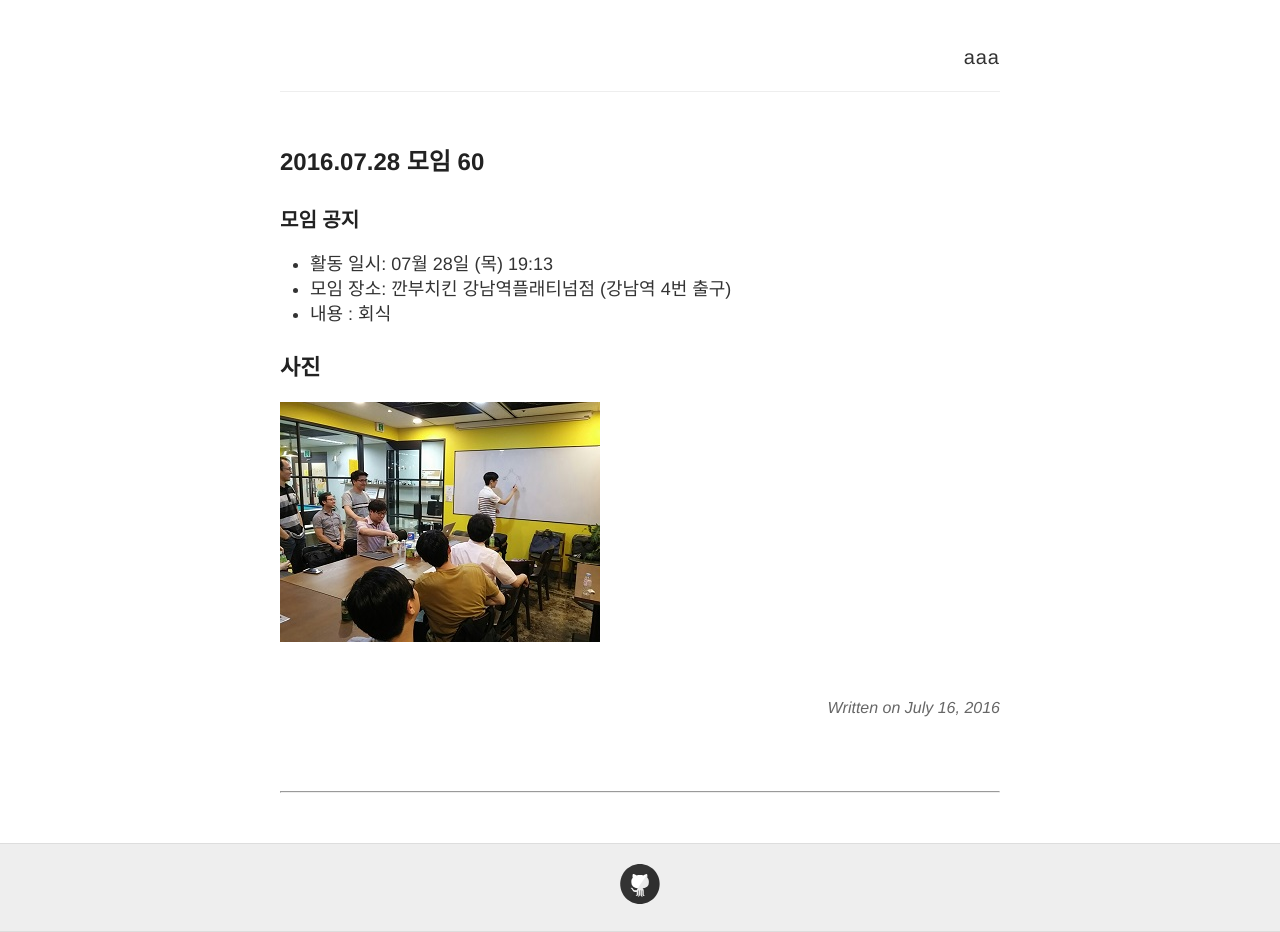
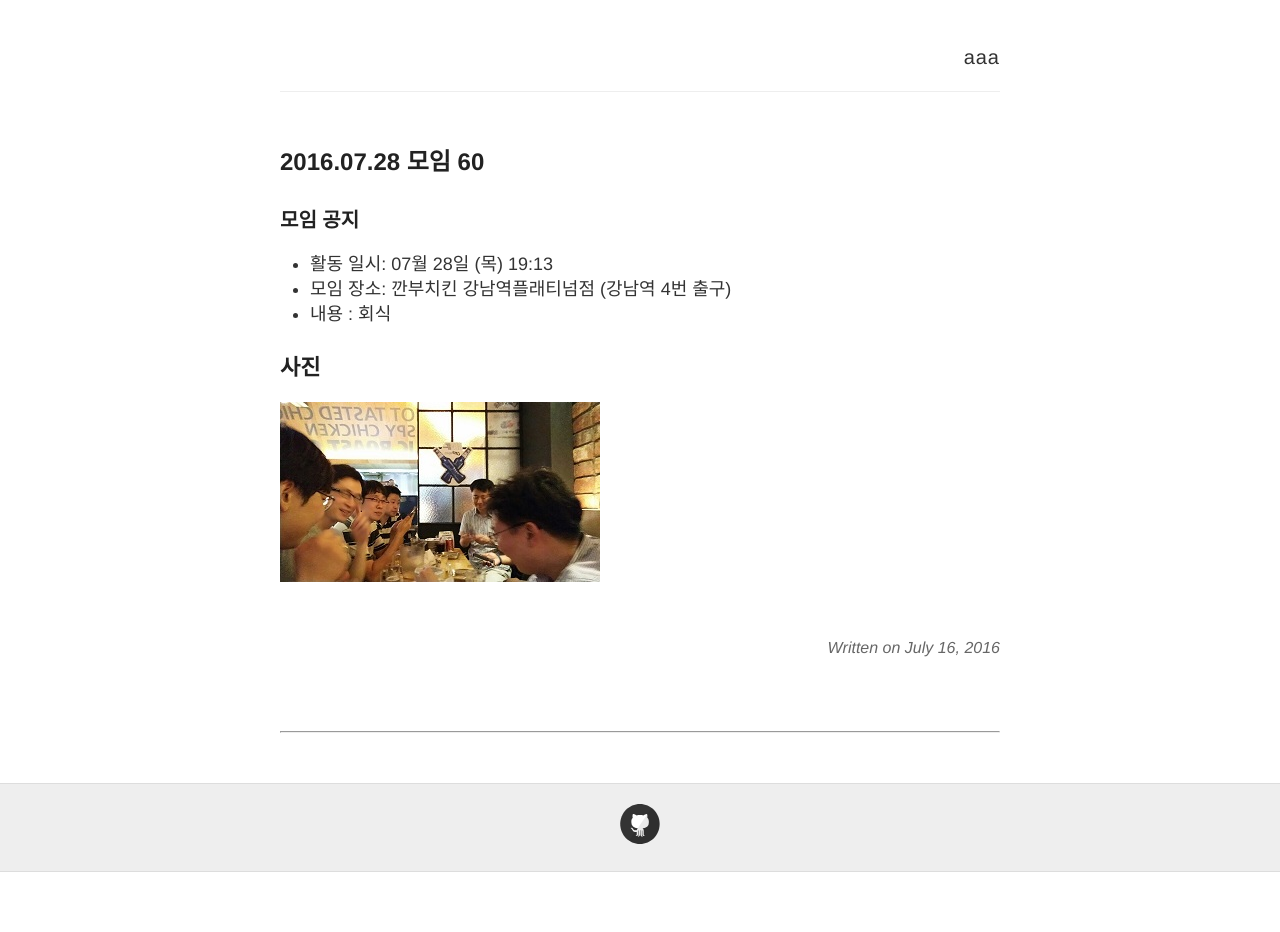
Before and after one commit to seirion/aaa, a Jekyll site: the page built from _posts/2016-07-28-meeting-060.md, in a window 1280 px wide. Built offline with Jekyll 4.4.1, drawn with Linux system fonts in a browser that asks for light colours; comment, search, counter and statistics services are not loaded; after the commit the page ends 900 px from its top, so only the background shows below that.

Commit message:
Update 2016-07-28-meeting-060.md

```diff
--- a/_posts/2016-07-28-meeting-060.md
+++ b/_posts/2016-07-28-meeting-060.md
@@ -14,4 +14,4 @@
 
 
 ## 사진
-![사진](https://raw.githubusercontent.com/seirion/aaa/gh-pages/images/aaa/aaa_58_01.jpg)
+![사진](https://raw.githubusercontent.com/seirion/aaa/gh-pages/images/aaa/aaa_60_01.jpg)
```
